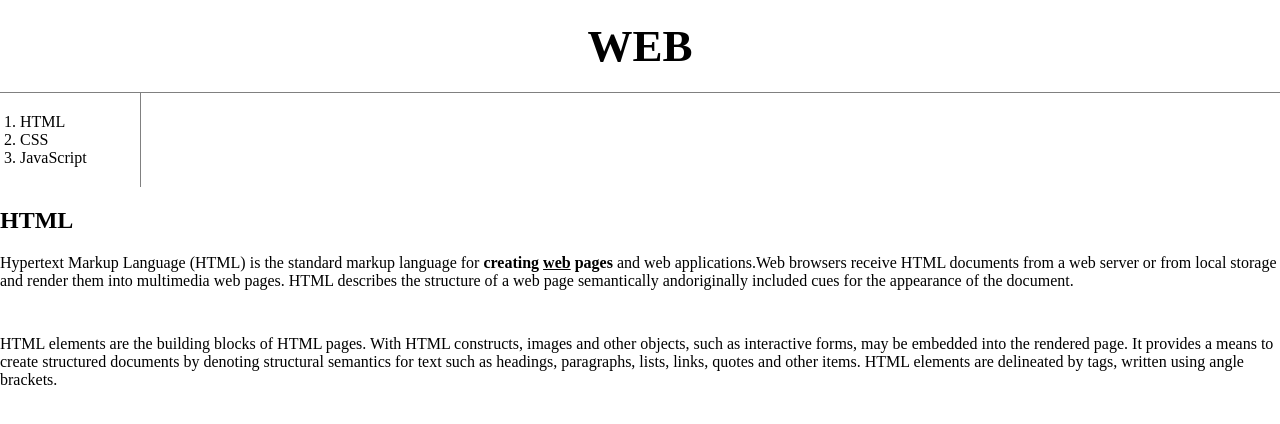
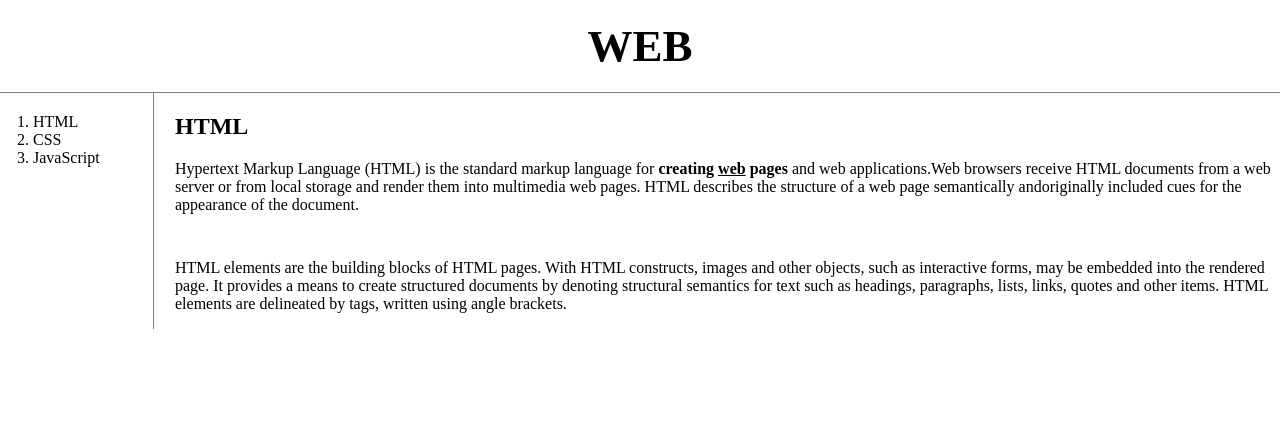
Before and after one commit to composure0202/my-first-web-site, a plain HTML site: page 1.html in a window 1280 px wide. Drawn offline with Linux system fonts and the light colour scheme; a script that the page names is missing.

Commit message:
그리드 수정

```diff
--- a/1.html
+++ b/1.html
@@ -58,15 +58,19 @@
   </head>
   <body>
     <h1><a href="index.html">WEB</a></h1>
-    <ol>
-      <li><a href="1.html">HTML</a></li>
-      <li><a href="2.html">CSS</a></li>
-      <li><a href="3.html">JavaScript</a></li>
-    </ol>
+    <div id="grid">
+      <ol>
+        <li><a href="1.html">HTML</a></li>
+        <li><a href="2.html">CSS</a></li>
+        <li><a href="3.html">JavaScript</a></li>
+      </ol>
+    <div id="article">
     <h2>HTML</h2>
     <p><a href="https://www.w3.org/TR/2011/WD-html5-20110405/" target="_blank" title="html5 specificagtion">Hypertext Markup Language (HTML)</a> is the standard markup language for <strong>creating <u>web</u> pages</strong> and web applications.Web browsers receive HTML documents from a web server or from local storage and render them into multimedia web pages. HTML describes the structure of a web page semantically andoriginally included cues for the appearance of the document.
     <p style="margin-top:45px;">HTML elements are the building blocks of HTML pages. With HTML constructs, images and other objects, such as interactive forms, may be embedded into the rendered page. It provides a means to create structured documents by denoting structural semantics for text such as headings, paragraphs, lists, links, quotes and other items. HTML elements are delineated by tags, written using angle brackets.
     </p>
+  </div>
+</div>
     <p>
       <div id="disqus_thread"></div>
 <script>
```
Also changed, not shown: 3.html (+8 -5 lines), index.html (+9 -6 lines).
